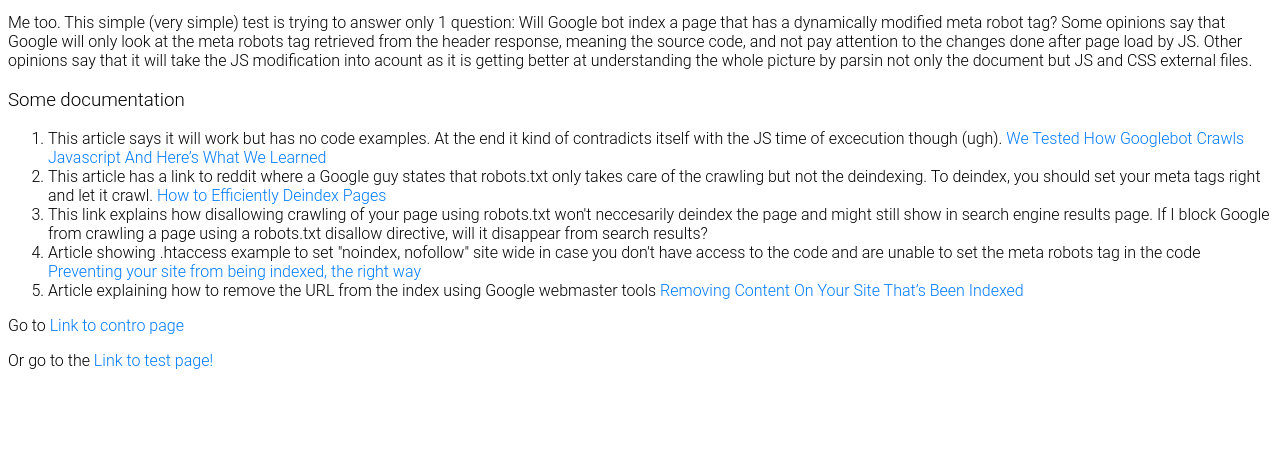
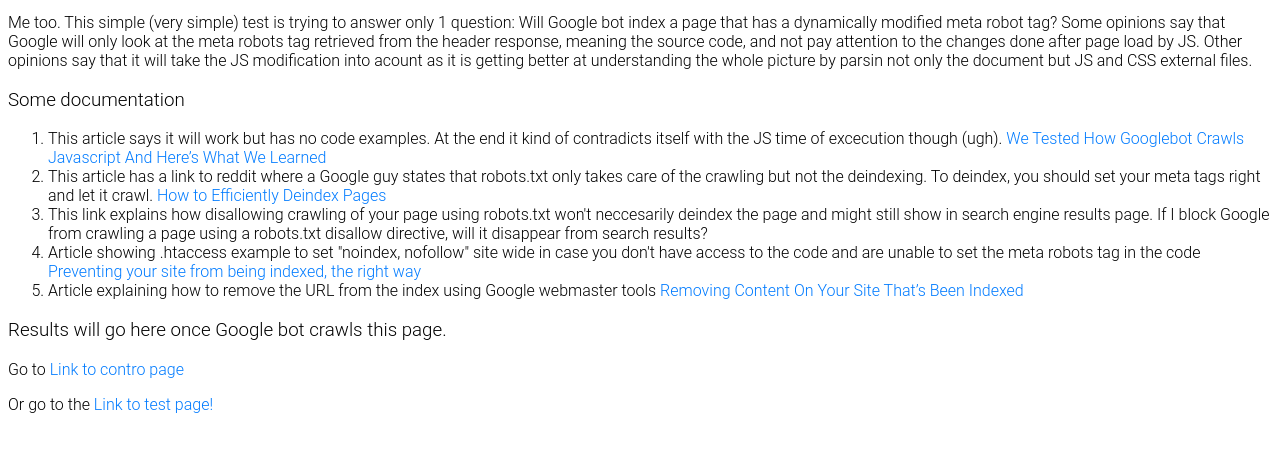
Before and after one commit to HugoPalomares/HugoPalomares.github.io, a plain HTML site: page index.html in a window 1280 px wide. Shown: the part 103-554 px from the top of the page. Drawn offline with nearby package versions, Linux system fonts and the light colour scheme.

Commit message:
added alternative test

```diff
--- a/index.html
+++ b/index.html
@@ -4,8 +4,6 @@
     <meta charset="utf-8">
     <meta http-equiv="X-UA-Compatible" content="IE=edge">
     <meta name="viewport" content="width=device-width, initial-scale=1">
-    <!-- The tag in question. In the html is set at index, follow. -->
-    <meta name="robots" content="index, follow" />
     <title>Google bot test</title>
     <link href="//cdnjs.cloudflare.com/ajax/libs/mdbootstrap/4.3.0/css/mdb.min.css" rel="stylesheet">
     <!-- Jquery is here to replicate the same scenario of the production page we are testing -->
@@ -27,6 +25,10 @@
       <li>Article showing .htaccess example to set "noindex, nofollow" site wide in case you don't have access to the code and are unable to set the meta robots tag in the code <a href="https://yoast.com/prevent-site-being-indexed/">Preventing your site from being indexed, the right way</a></li>
       <li>Article explaining how to remove the URL from the index using Google webmaster tools <a href="http://searchengineland.com/removing-pages-from-google-53086">Removing Content On Your Site That’s Been Indexed</a></li>
     </ol>
+
+    <section>
+    <h3>Results will go here once Google bot crawls this page.</h3>
+    </section>
   </main>
   <footer>
     <p>Go to <a href="index-follow.html">Link to contro page</a></p>
```
